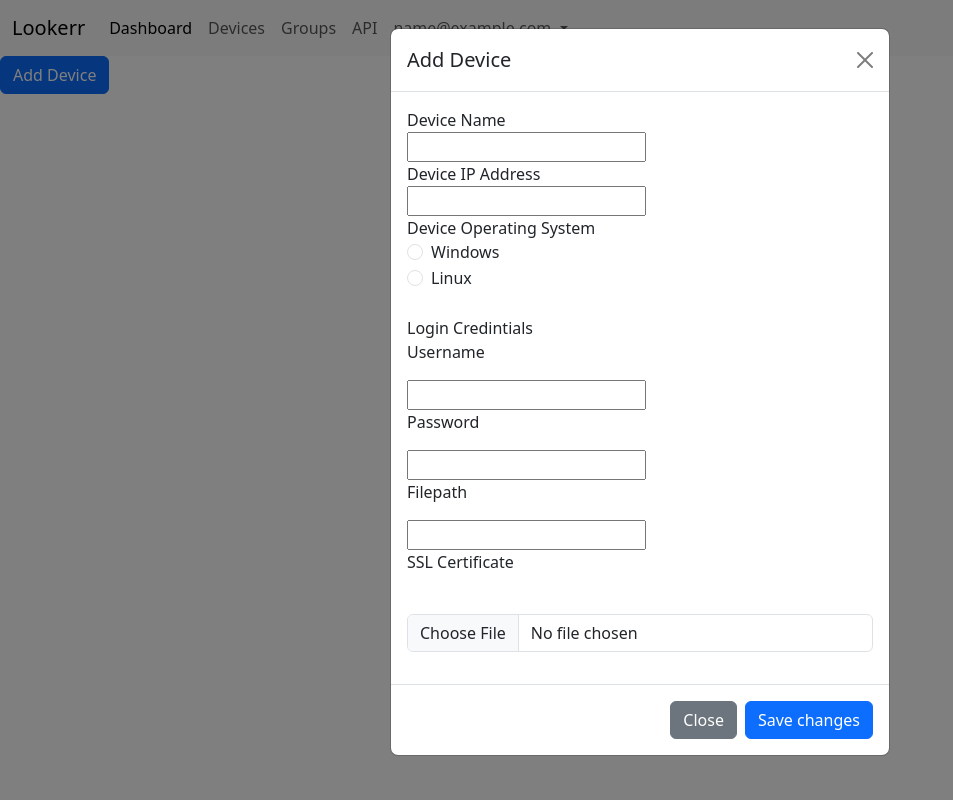
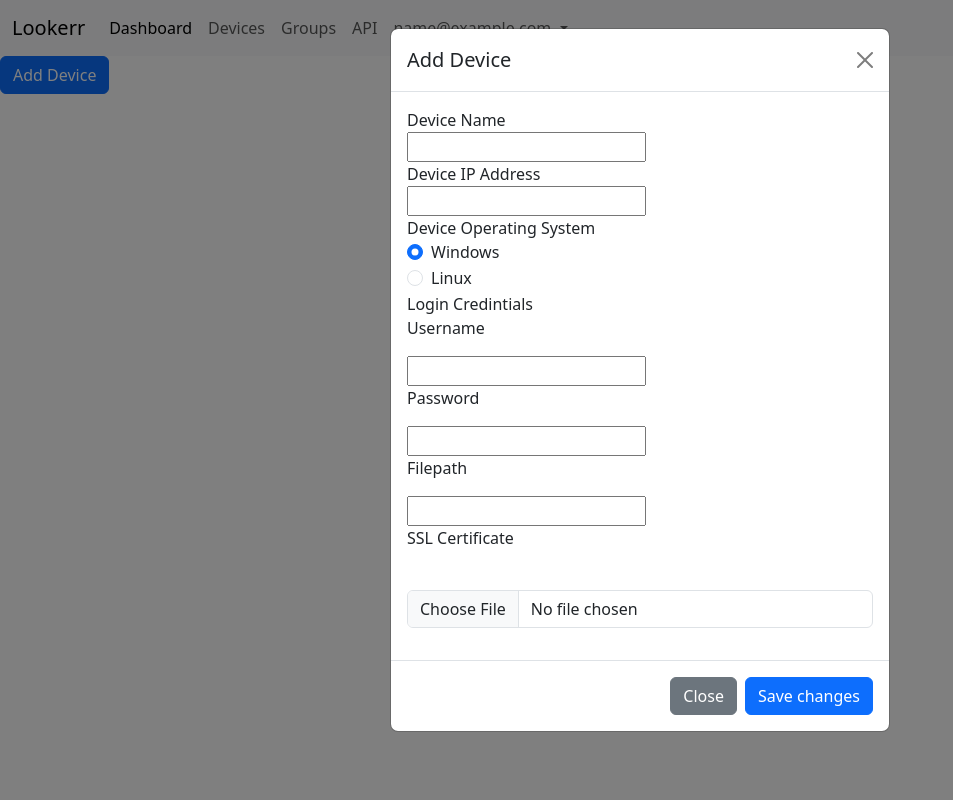
Before and after one commit to jesseforney8/lookerr-cert-manager, a Flask app: page /devices in a window 1280 px wide, after a click on "Add Device". Shown: the whole page, without its empty margins (0-953 px from the left). Run offline with Flask 3, Linux system fonts and the light colour scheme; the visitor is signed in with stand-in values (Sample User, id 1); data that the repository does not hold is empty.

Commit message:
fixed radio button

```diff
--- a/lookerr/static/script.js
+++ b/lookerr/static/script.js
@@ -5,10 +5,22 @@ function add_devices(){
     let server_pass = document.getElementById("server_password").value;
     let filepath = document.getElementById("filepath").value;
 
+    if (document.getElementById("Windows").checked) {
+        var os = document.getElementById("Windows").value;
+
+
+    } else {
+        var os = document.getElementById("Linux").value;
+
+
+    };
+
+
+    console.log(os)
 
     fetch("/devices", {
               method: "POST",
-              body: JSON.stringify({name: device_name, ip: device_ip, os: "dummy", server_user: server_user, server_pass: server_pass, file_path: filepath, device_cert: "dummy"}),
+              body: JSON.stringify({name: device_name, ip: device_ip, os: os, server_user: server_user, server_pass: server_pass, file_path: filepath, device_cert: "dummy"}),
             }).then((_res) => {
                 window.location.href = "/devices";
             });
--- a/lookerr/templates/devices.html
+++ b/lookerr/templates/devices.html
@@ -24,18 +24,30 @@
           <p1>Device IP Address</p1><br>
           <input id="device_ip" name="device_ip"><br>
           <p1>Device Operating System</p1><br>
+
           <div class="form-check">
-            <input class="form-check-input" type="radio" name="" id="flexRadioDefault1" value="Windows">
+            <input class="form-check-input" type="radio" name="flexRadioDefault" id="Windows" value="Windows" checked>
             <label class="form-check-label" for="flexRadioDefault1">
               Windows
             </label>
           </div>
           <div class="form-check">
-            <input class="form-check-input" type="radio" name="" id="flexRadioDefault2" value="Linux">
+            <input class="form-check-input" type="radio" name="flexRadioDefault" id="Linux" value="Linux">
             <label class="form-check-label" for="flexRadioDefault2">
               Linux
             </label>
-          </div><br>
+          </div>
+
+
+
+
+
+
+
+
+
+
+
           <p1>Login Credintials</p1><br>
           <form method="POST">
             <p>Username</p>
```
